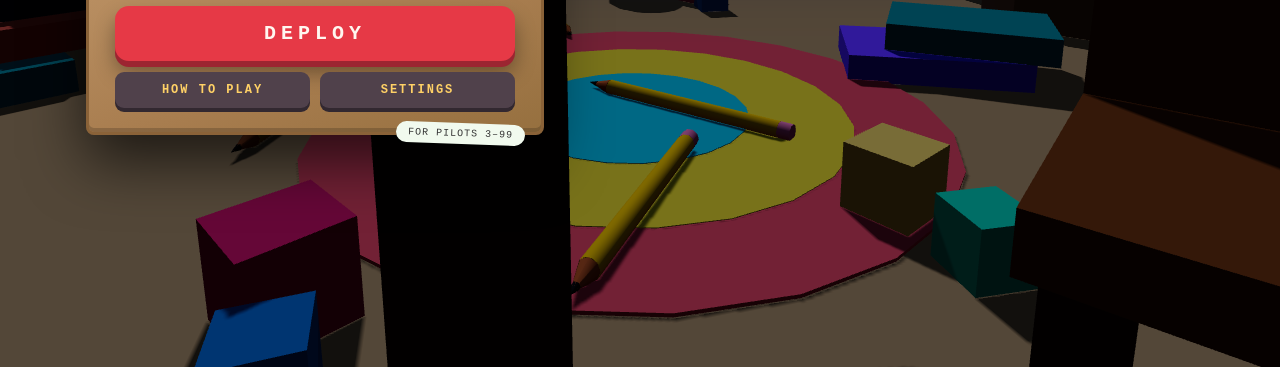
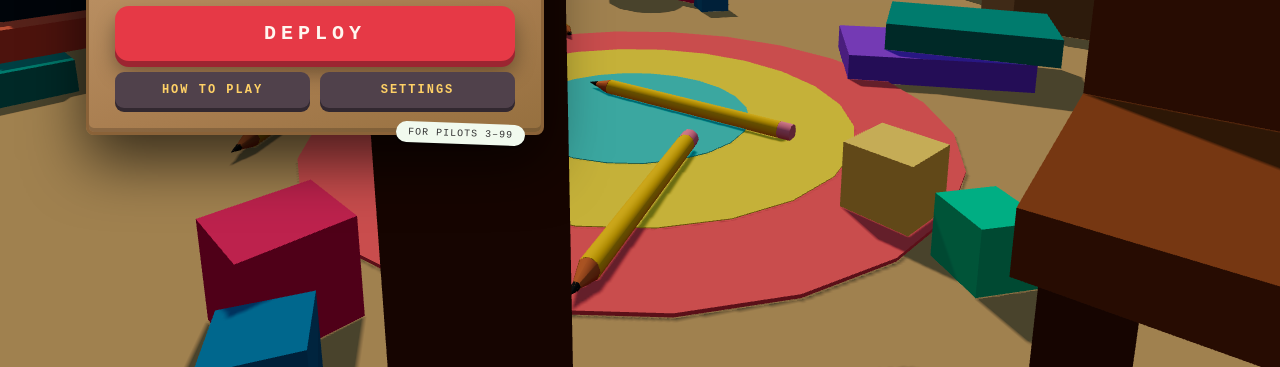
Before and after one commit to shafiq1rwan/mini-mech, a plain HTML site: page index.html in a window 1280 px wide. Shown: the part 433-800 px from the top of the page. Drawn offline with nearby package versions, Linux system fonts and the light colour scheme.

Commit message:
change to daytime

```diff
--- a/index.html
+++ b/index.html
@@ -694,6 +694,7 @@
       <div class="set-row"><label for="set-sens">LOOK SENSITIVITY</label><span id="set-sens-v"></span><input type="range" id="set-sens" min="0.4" max="2.5" step="0.1"></div>
       <div class="set-row"><label for="set-inverty">INVERT Y-AXIS</label><label class="switch"><input type="checkbox" id="set-inverty"><span class="track"></span></label></div>
       <div class="set-group">COMFORT &amp; VIDEO</div>
+      <div class="set-row"><label for="set-bright">BRIGHTNESS</label><span id="set-bright-v"></span><input type="range" id="set-bright" min="0.7" max="1.9" step="0.05"></div>
       <div class="set-row"><label for="set-shake">SCREEN SHAKE</label><span id="set-shake-v"></span><input type="range" id="set-shake" min="0" max="1.5" step="0.1"></div>
       <div class="set-row"><label for="set-fov">FIELD OF VIEW</label><span id="set-fov-v"></span><input type="range" id="set-fov" min="60" max="100" step="1"></div>
       <div class="set-row"><label for="set-light">LIGHTING QUALITY</label><span id="set-light-v"></span><input type="range" id="set-light" min="0" max="2" step="1"></div>
@@ -760,22 +761,22 @@ const CONFIG = {
     roomSize: 210,          // width/depth of the bedroom
     roomHeight: 92,
     gravity: 120,
-    fogColor: 0x141c2e,     // night-blue depth haze
-    fogNear: 100,
-    fogFar: 300,
+    fogColor: 0xd7e8f7,     // bright daytime depth haze
+    fogNear: 130,
+    fogFar: 340,
   },
-  // Cozy-night lighting rig. Quality (settings): 0 = low (no shadows, no
-  // dynamic lights), 1 = medium (soft 1024 shadows + muzzle light),
+  // Sunny-afternoon lighting rig. Quality (settings): 0 = low (no shadows,
+  // no dynamic lights), 1 = medium (soft 1024 shadows + muzzle light),
   // 2 = high (2048 shadows + explosion flashes).
   lighting: {
-    exposure: 1.15,         // ACES tone-mapping exposure
-    hemiSky: 0x55688f,      // cool night bounce from above
-    hemiGround: 0x4a3628,   // warm carpet bounce from below
-    hemiIntensity: 0.9,     // strong fill = soft, readable shadows (not pitch black)
-    moonColor: 0xbcd0ff,    // directional moonlight through the window
-    moonIntensity: 1.0,
-    lampColor: 0xffc078,    // warm ceiling-lamp pool in the room's center
-    lampIntensity: 1.4,
+    exposure: 1.0,          // ACES tone-mapping exposure (× brightness setting)
+    hemiSky: 0xbde0fe,      // blue-sky bounce from above
+    hemiGround: 0xa9713f,   // warm carpet bounce from below
+    hemiIntensity: 0.85,    // strong fill = soft, readable shadows
+    moonColor: 0xfff2d8,    // warm sunlight through the window
+    moonIntensity: 1.5,
+    lampColor: 0xffc078,    // subtle warm accent from the ceiling lamp
+    lampIntensity: 0.6,
     lampRange: 200,
     muzzleColor: 0x9dff3a,
     flashColor: 0xff9a4d,   // explosion flash
@@ -932,8 +933,10 @@ const V3 = (x = 0, y = 0, z = 0) => new THREE.Vector3(x, y, z);
 const IS_TOUCH = matchMedia('(pointer: coarse)').matches || 'ontouchstart' in window;
 
 // User settings (persisted to localStorage). Lighting quality: 0 low / 1 medium / 2 high.
+// Brightness multiplies tone-mapping exposure; phones default brighter since
+// the night scene reads darker on small screens / outdoor viewing.
 const SETTINGS_KEY = 'mmfps-settings';
-const DEFAULT_SETTINGS = { sensitivity: 1.0, shake: 0.8, volume: 1.0, fov: 75, lightQuality: IS_TOUCH ? 1 : 2, invertY: false };
+const DEFAULT_SETTINGS = { sensitivity: 1.0, shake: 0.8, volume: 1.0, fov: 75, lightQuality: IS_TOUCH ? 1 : 2, brightness: IS_TOUCH ? 1.15 : 1.0, invertY: false };
 
 /* =====================================================================
  *  AUDIO MANAGER — all sounds synthesized with Web Audio.
@@ -1448,8 +1451,8 @@ class ProceduralAssetFactory {
     // Ceiling (solid — stops hover escapes over the walls).
     this.box(S, 2, S, P.ceiling, 0, H + 1, 0, { shadow: false });
 
-    // Window (flat, moonlit glow) + frame on the north wall.
-    this.box(50, 40, 0.8, 0xdce8ff, -40, 52, -half + 1.6, { collider: false, shadow: false, emissive: 0x9db8e8 });
+    // Window (flat, sunlit glow) + frame on the north wall.
+    this.box(50, 40, 0.8, 0xfff6d8, -40, 52, -half + 1.6, { collider: false, shadow: false, emissive: 0xfff2c0 });
     this.box(54, 3, 1.4, 0xffffff, -40, 73, -half + 1.8, { collider: false });
     this.box(54, 3, 1.4, 0xffffff, -40, 31, -half + 1.8, { collider: false });
     this.box(3, 44, 1.4, 0xffffff, -40, 52, -half + 1.8, { collider: false });
@@ -3147,16 +3150,16 @@ class Game {
     this.camera.rotation.order = 'YXZ';
     this.scene.add(this.camera);                       // so the FP weapon renders
 
-    // Night rig: cool ambient bounce + moonlight from the window + one warm
-    // lamp pool. Muzzle/explosion lights are reusable singletons so the
-    // scene never exceeds three point lights.
+    // Day rig: bright sky bounce + warm sunlight through the window + a
+    // subtle lamp accent. Muzzle/explosion lights are reusable singletons
+    // so the scene never exceeds three point lights.
     const L = CONFIG.lighting;
     const hemi = new THREE.HemisphereLight(L.hemiSky, L.hemiGround, L.hemiIntensity);
     this.scene.add(hemi);
     this.hemi = hemi;
 
     const moon = new THREE.DirectionalLight(L.moonColor, L.moonIntensity);
-    moon.position.set(-60, 80, -40);                   // through the window
+    moon.position.set(-60, 80, -40);                   // sun angle, through the window
     moon.castShadow = true;
     moon.shadow.mapSize.set(2048, 2048);
     const half = W.roomSize / 2 + 10;
@@ -3209,6 +3212,7 @@ class Game {
     const s = this.settings;
     this.baseFov = s.fov;
     this.audio.setVolume(s.volume);
+    this.renderer.toneMappingExposure = CONFIG.lighting.exposure * s.brightness;
 
     // Lighting quality: 0 low / 1 medium / 2 high.
     const q = Math.round(s.lightQuality);
@@ -3252,6 +3256,7 @@ class Game {
     bindSlider('set-vol', 'volume', v => `${Math.round(v * 100)}%`);
     bindSlider('set-fov', 'fov', v => `${Math.round(v)}°`);
     bindSlider('set-light', 'lightQuality', v => ['LOW', 'MED', 'HIGH'][Math.round(v)]);
+    bindSlider('set-bright', 'brightness', v => `${Math.round(v * 100)}%`);
     const bindCheck = (id, key) => {
       const input = $(id);
       input.checked = s[key];
--- a/sw.js
+++ b/sw.js
@@ -1,7 +1,7 @@
 /* Mini Mech FPS — service worker: precache the app shell + Three.js CDN
  * module, then serve cache-first so the game works fully offline.
  * Bump CACHE version when you ship changes to force an update. */
-const CACHE = 'mini-mech-fps-v22';
+const CACHE = 'mini-mech-fps-v24';
 const ASSETS = [
   './',
   './index.html',
```
